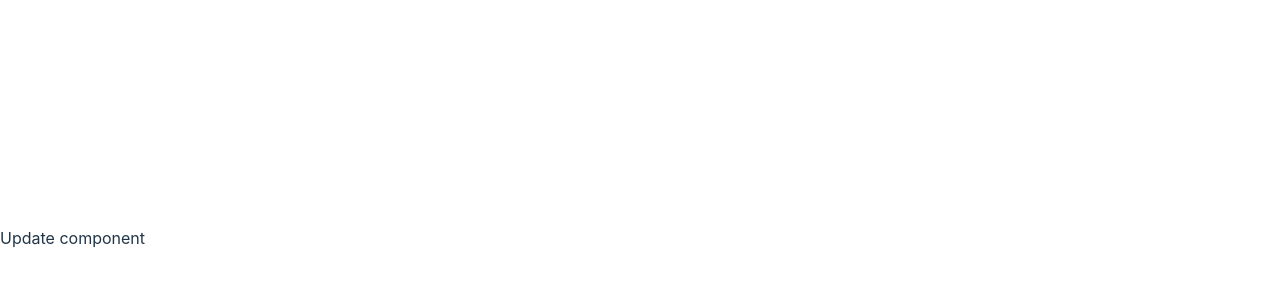
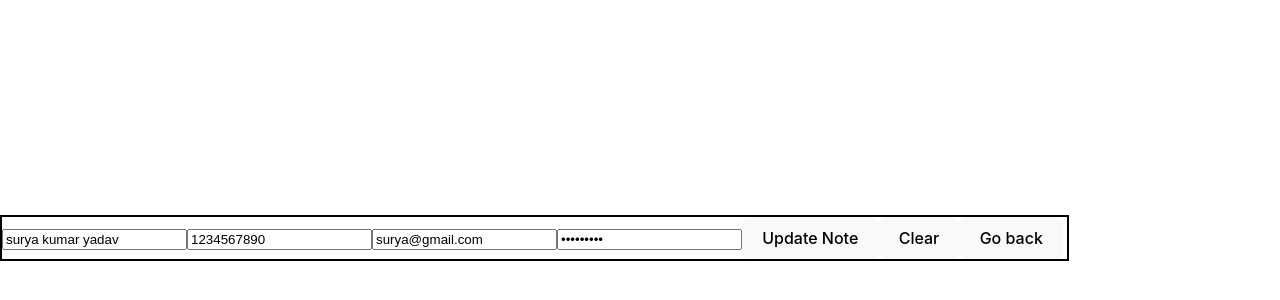
Before and after one commit to besttechaj/React_Js, a React (Vite) app in the folder practice/: page /update/0573 in a window 1280 px wide. Shown: the part 162-462 px from the top of the page. Built offline with nearby package versions, Linux system fonts and the light colour scheme; data requests are answered from the project's data file.

Commit message:
updated functionality added

```diff
--- a/practice/Users.json
+++ b/practice/Users.json
@@ -2,17 +2,17 @@
   "Users": [
     {
       "id": "1",
-      "name": "abc",
+      "name": "abc2222",
       "email": "abc@gmail.com",
       "phone": "1235678999",
       "password": "abcdefgh"
     },
     {
       "id": "2",
-      "name": "vivek",
-      "email": "vivek@gmail.com",
-      "phone": "1235000999",
-      "password": "dasdds"
+      "name": "vivek sharma",
+      "email": "vivekSharma@gmail.com",
+      "phone": "11111111111",
+      "password": "dasddssharma"
     },
     {
       "id": "3",
@@ -41,27 +41,6 @@
       "email": "bhajiya@gmail.com",
       "phone": "8888888888",
       "password": "bhajiya123"
-    },
-    {
-      "id": "5bc8",
-      "name": "",
-      "email": "",
-      "phone": "",
-      "password": ""
-    },
-    {
-      "id": "df92",
-      "name": "",
-      "email": "",
-      "phone": "",
-      "password": ""
-    },
-    {
-      "id": "de9e",
-      "name": "",
-      "email": "",
-      "phone": "",
-      "password": ""
     }
   ]
 }
--- a/practice/src/components/Update/Update.jsx
+++ b/practice/src/components/Update/Update.jsx
@@ -1,5 +1,121 @@
-import React from 'react';
+import React, { useEffect, useState } from 'react';
 import './Update.css';
+import { useNavigate, useParams } from 'react-router-dom';
+import axios from 'axios';
 export default function Update() {
-  return <div>Update component</div>;
+  let navigate = useNavigate();
+  let navigate2 = useNavigate();
+
+  const [user_info, setUser_Info] = useState({
+    name: '',
+    email: '',
+    phone: '',
+    password: '',
+  });
+
+  const handleChange = (e) => {
+    setUser_Info({
+      ...user_info,
+      [e.target.name]: e.target.value,
+    });
+  };
+
+  function handleSubmit(e) {
+    e.preventDefault();
+    console.log(user_info);
+
+    //! After submitting the form we want to send the updated data to the data base for a particular user, hence we have a method inside axios that is axios.put/patch(). put/patch() will take 3 parameters which are "url" and "data" (Please Note while sending the data to the database, the identifier should have the same that you have in database) and config (for custom configurations like authorization, content-type, data format ant many more). axios.post() will return one promise hence we have to handle it.
+
+    axios.put(`http://localhost:3000/Users/${id}`, user_info).then(
+      (d) => {
+        // console.log(d);
+      },
+      (e) => console.log(e)
+    );
+
+    //! Empty the field after form submission
+    setUser_Info({
+      name: '',
+      email: '',
+      phone: '',
+      password: '',
+    });
+
+    //! After submitting the form we want to go back again to the user data to re-verify whether the data has been updated or not.
+    navigate2('/userlist');
+  }
+
+  //! Using the dynamic routing (eg id), we are redirected to the update component. Now to fetch the data for the particular user we have to first target the url's endpoint id and using id we can fetch the data from axios.get(): to get the the user's details. Hence to get the endpoint we have a hook known as "useParams". This hook will not take any argument. The return type of useParam hook is an object.
+  //! destructuring object to get the required id
+  let { id } = useParams();
+  // console.log(id);
+
+  //! Since we have fetched the id from the endpoint using "useParam" Hook. Now we want to fetch the user's details based on id after the component's get mounted. Hence we have one hook that is "useEffect" which will run only once after the component get mounted. So now we can make axios.get() call inside it to fetch the user's details using it's id that we have already fetched from url.
+  useEffect(
+    () => {
+      axios.get(`http://localhost:3000/Users/${id}`).then(
+        (d) => {
+          // console.log(d);
+          setUser_Info(d.data);
+        },
+        (e) => console.log(e)
+      );
+    },
+    //! empty dependency list otherwise it will go to infinite loop if state changes
+    []
+  );
+
+  return (
+    <div className='outer'>
+      <form onSubmit={handleSubmit}>
+        <input
+          type='text'
+          placeholder='Enter you name'
+          id='name'
+          name='name'
+          value={user_info.name}
+          onChange={handleChange}
+        />
+        <input
+          type='number'
+          placeholder='Enter your mobile number'
+          id='phone'
+          name='phone'
+          value={user_info.phone}
+          onChange={handleChange}
+        />
+        <input
+          type='email'
+          placeholder='Enter your email'
+          id='email'
+          name='email'
+          value={user_info.email}
+          onChange={handleChange}
+        />
+        <input
+          type='password'
+          placeholder='Enter your password'
+          id='password'
+          name='password'
+          value={user_info.password}
+          onChange={handleChange}
+        />
+        <button type='submit'>Update Note</button>
+        <button
+          type='reset'
+          onClick={() =>
+            setUser_Info({
+              name: '',
+              email: '',
+              phone: '',
+              password: '',
+            })
+          }
+        >
+          Clear
+        </button>
+        <button onClick={() => navigate('/userlist')}>Go back</button>
+      </form>
+    </div>
+  );
 }
--- a/practice/src/components/UserList/User.jsx
+++ b/practice/src/components/UserList/User.jsx
@@ -11,14 +11,14 @@ export default function User() {
     //! axios.get(): to fetch the data from the url. axios.get() will take one parameter that is url. Axios will return Promise object.
     axios.get(`http://localhost:3000/Users`).then(
       (d) => {
-        console.log(d);
+        // console.log(d);
         setInformation(d.data);
       },
       (e) => console.log(e)
     );
   }, []);
 
-  console.log(information);
+  // console.log(information);
 
   //! destructuring data fetched from the useEffect
 
@@ -49,7 +49,6 @@ export default function User() {
                     <td>{email}</td>
                     <td>{password}</td>
                     <td>
-                      {' '}
                       <Link to={`/update/${id}`}>UPDATE</Link>
                       <Link to={`/read/${id}`}>READ</Link>
                       <Link>DELETE</Link>
```
